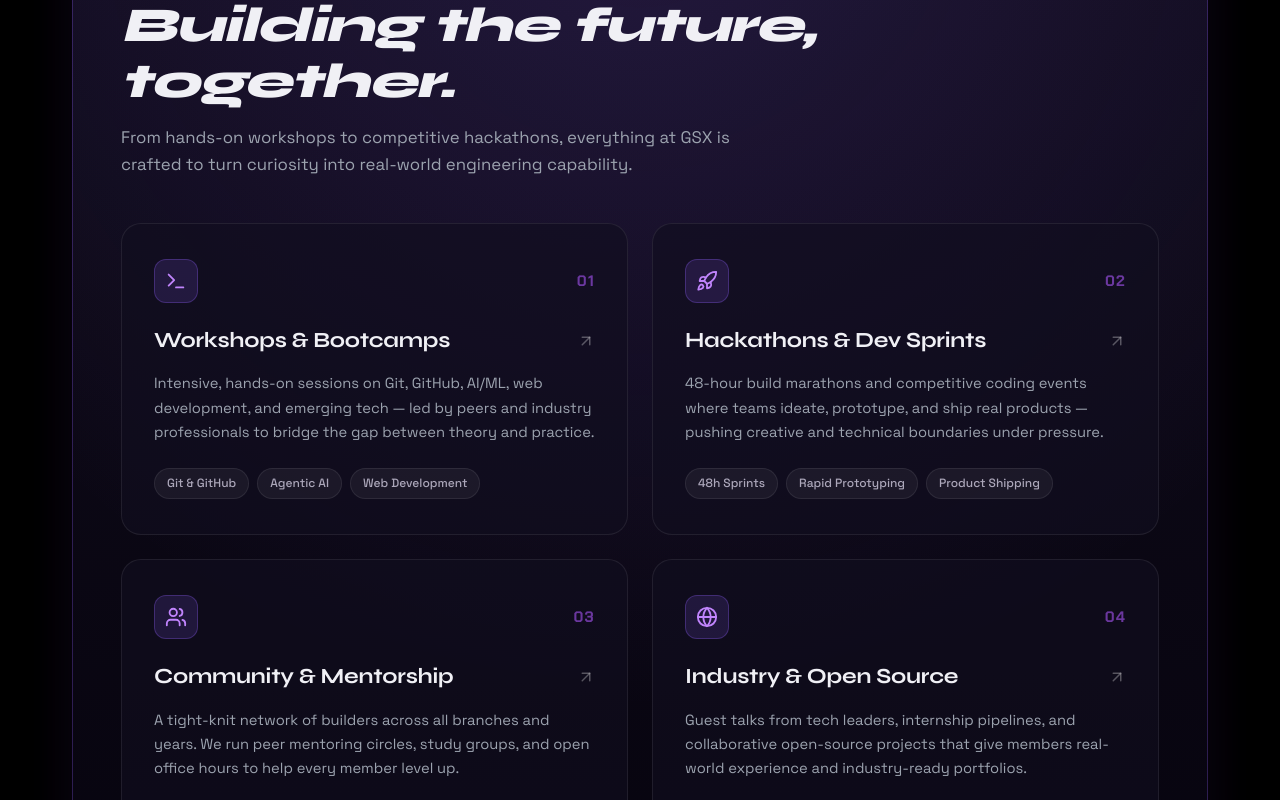
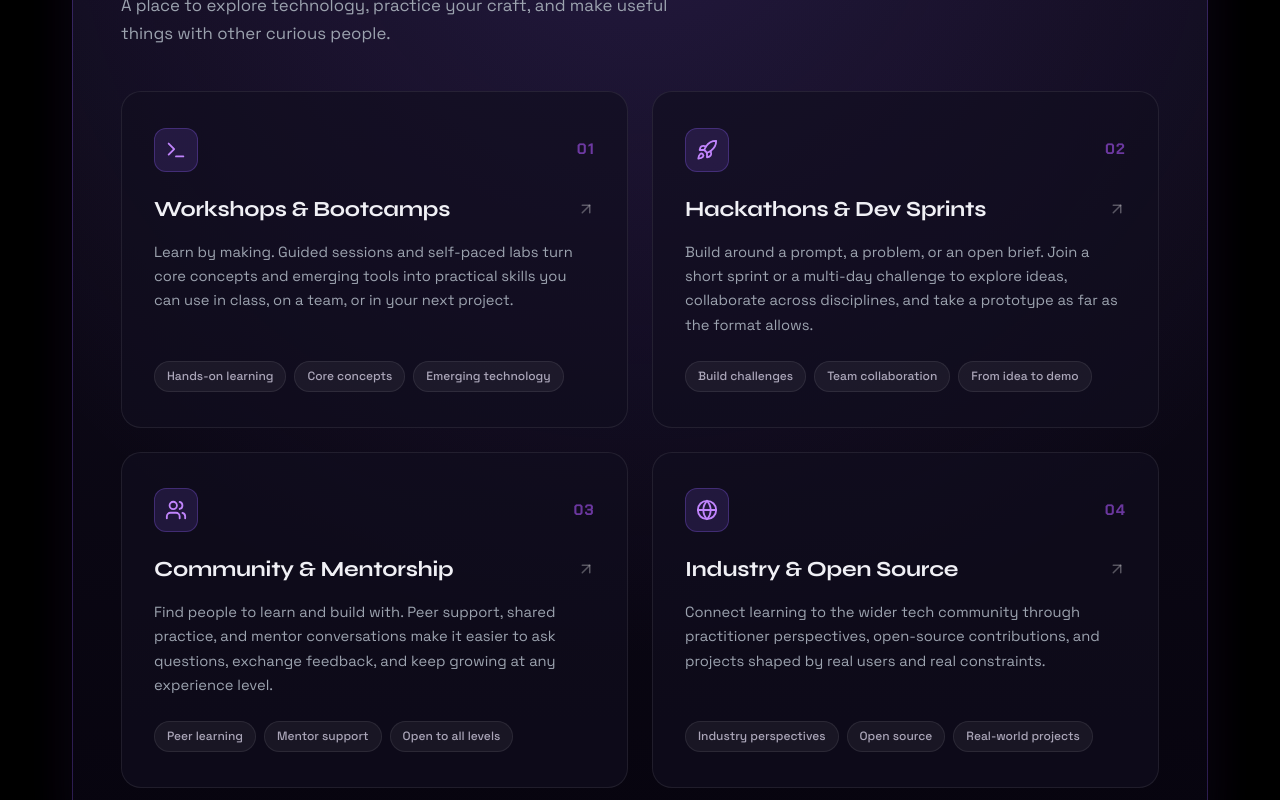
Before and after one commit to Abhayraj0302/GSX---Commit, a React (Vite) app: page / in a window 1280 px wide. Shown: the part 5160-5960 px from the top of the page. Built offline with nearby package versions, Linux system fonts and the light colour scheme; the HTML template or start-up script is replaced by a standard one.

Commit message:
BugFix : Fixed Bugs in About Seciton

```diff
--- a/src/components/WhatWeDo.jsx
+++ b/src/components/WhatWeDo.jsx
@@ -1,6 +1,6 @@
 import React, { useRef, useState } from 'react';
 import { motion, AnimatePresence, useScroll, useMotionValueEvent } from 'framer-motion';
-import { Terminal, Rocket, Users, Globe, ArrowUpRight, Sparkles } from 'lucide-react';
+import { Terminal, Rocket, Users, Globe, ArrowUpRight } from 'lucide-react';
 
 const WORDS = ['design.', 'prototype.', 'solve.', 'build.', 'develop.', 'cook.', 'ship.'];
 
@@ -11,8 +11,8 @@ const PILLARS = [
     icon: Terminal,
     title: 'Workshops & Bootcamps',
     description:
-      'Intensive, hands-on sessions on Git, GitHub, AI/ML, web development, and emerging tech — led by peers and industry professionals to bridge the gap between theory and practice.',
-    tags: ['Git & GitHub', 'Agentic AI', 'Web Development'],
+      'Learn by making. Guided sessions and self-paced labs turn core concepts and emerging tools into practical skills you can use in class, on a team, or in your next project.',
+    tags: ['Hands-on learning', 'Core concepts', 'Emerging technology'],
   },
   {
     id: 'hackathons',
@@ -20,8 +20,8 @@ const PILLARS = [
     icon: Rocket,
     title: 'Hackathons & Dev Sprints',
     description:
-      '48-hour build marathons and competitive coding events where teams ideate, prototype, and ship real products — pushing creative and technical boundaries under pressure.',
-    tags: ['48h Sprints', 'Rapid Prototyping', 'Product Shipping'],
+      'Build around a prompt, a problem, or an open brief. Join a short sprint or a multi-day challenge to explore ideas, collaborate across disciplines, and take a prototype as far as the format allows.',
+    tags: ['Build challenges', 'Team collaboration', 'From idea to demo'],
   },
   {
     id: 'community',
@@ -29,8 +29,8 @@ const PILLARS = [
     icon: Users,
     title: 'Community & Mentorship',
     description:
-      'A tight-knit network of builders across all branches and years. We run peer mentoring circles, study groups, and open office hours to help every member level up.',
-    tags: ['Peer Circles', 'Study Groups', 'Office Hours'],
+      'Find people to learn and build with. Peer support, shared practice, and mentor conversations make it easier to ask questions, exchange feedback, and keep growing at any experience level.',
+    tags: ['Peer learning', 'Mentor support', 'Open to all levels'],
   },
   {
     id: 'industry',
@@ -38,8 +38,8 @@ const PILLARS = [
     icon: Globe,
     title: 'Industry & Open Source',
     description:
-      'Guest talks from tech leaders, internship pipelines, and collaborative open-source projects that give members real-world experience and industry-ready portfolios.',
-    tags: ['Open Source PRs', 'Tech Talks', 'Career Pipelines'],
+      'Connect learning to the wider tech community through practitioner perspectives, open-source contributions, and projects shaped by real users and real constraints.',
+    tags: ['Industry perspectives', 'Open source', 'Real-world projects'],
   },
 ];
 
@@ -97,17 +97,12 @@ export default function WhatWeDo() {
         >
           {/* Header inside reveal card */}
           <div className="whatwedo-reveal-header">
-            <div className="section-label">
-              <Sparkles size={14} className="inline mr-1 text-purple-400" />
-              What We Do
-            </div>
-
             <div className="whatwedo-reveal-title-wrap">
               <h2 className="whatwedo-reveal-title">
                 Building the future, <span className="highlight">together.</span>
               </h2>
               <p className="whatwedo-reveal-subtitle">
-                From hands-on workshops to competitive hackathons, everything at GSX is crafted to turn curiosity into real-world engineering capability.
+                A place to explore technology, practice your craft, and make useful things with other curious people.
               </p>
             </div>
           </div>
@@ -123,7 +118,7 @@ export default function WhatWeDo() {
                   initial={{ opacity: 0, y: 30 }}
                   whileInView={{ opacity: 1, y: 0 }}
                   viewport={{ once: true }}
-                  transition={{ duration: 0.5, delay: idx * 0.1 }}
+                  transition={{ duration: 0.35, delay: idx * 0.06 }}
                 >
                   <div className="pillar-card-top">
                     <div className="pillar-icon-badge">
--- a/src/index.css
+++ b/src/index.css
@@ -1650,12 +1650,12 @@ button {
 }
 
 .whatwedo-reveal-title-wrap {
-  margin-top: 1rem;
+  margin-top: 0;
 }
 
 .whatwedo-reveal-title {
   font-family: var(--font-hero);
-  font-size: clamp(2rem, 3.8vw, 3.2rem);
+  font-size: clamp(1.7rem, 3.2vw, 2.7rem);
   font-weight: 800;
   font-style: italic;
   line-height: 1.15;
@@ -1669,7 +1669,7 @@ button {
   font-size: 1.05rem;
   color: var(--text-secondary);
   line-height: 1.65;
-  max-width: 640px;
+  max-width: 600px;
 }
 
 /* 4 Pillars Grid based on FAQ / Accordion questions & answers */
@@ -2267,7 +2267,10 @@ button {
 
   .whatwedo-reveal-card {
     padding: 2.25rem 1.25rem;
-    border-radius: 20px;
+  }
+
+  .whatwedo-pillar-card {
+    padding: 2.2rem 2rem;
   }
 
   .scroll-hero-heading-row {
```
